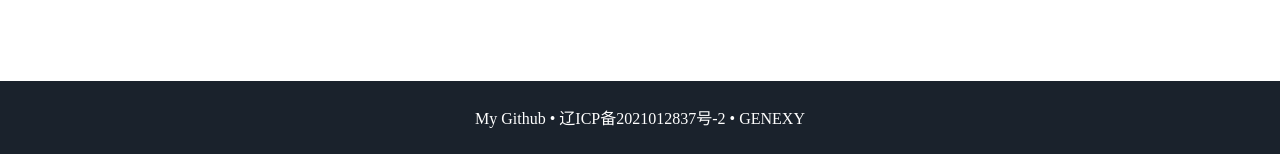
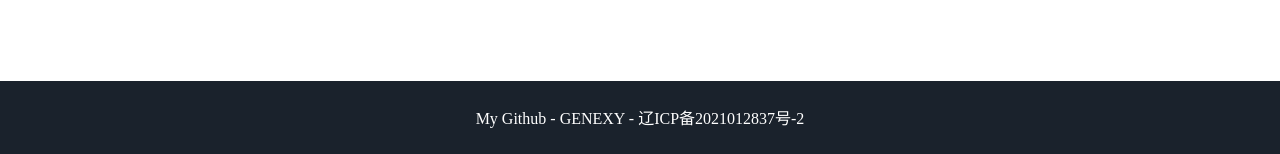
Before and after one commit to GENE-XY/GENE, a Jekyll site: the page built from index.html, in a window 1280 px wide. Shown: the part 1105-1259 px from the top of the page. Built offline with Jekyll 4.4.1, drawn with Linux system fonts in a browser that asks for light colours; some web fonts are replaced.

Commit message:
Update footer.html

```diff
--- a/_includes/footer.html
+++ b/_includes/footer.html
@@ -1,6 +1,6 @@
 <footer class="footer">
     <!-- <p>&copy; {{ site.username }}</p> -->
-    <p>My Github • <span class="love">  </span> <a href="https://beian.miit.gov.cn">辽ICP备2021012837号-2</a> • <span class="love">  </span>  <a href="https://github.com/GENE-XY">GENEXY</a></p>
+    <p>My Github - <span class="love">  </span>   <a href="https://github.com/GENE-XY">GENEXY</a> - <span class="love">  </span> <a href="https://beian.miit.gov.cn">辽ICP备2021012837号-2</a></p>
 </footer>
 <script src="//cdn.jsdelivr.net/particles.js/2.0.0/particles.min.js"></script>
 <script src="{{ '/assets/js/sweet-scroll.min.js' | prepend: site.baseurl }}"></script>
```
